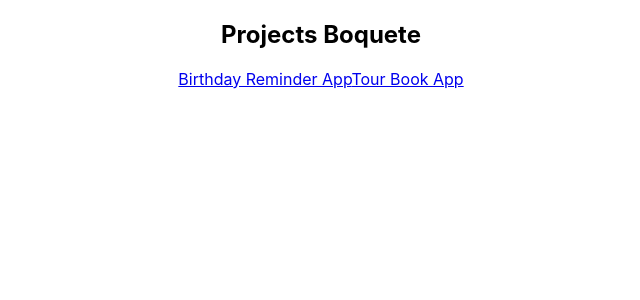
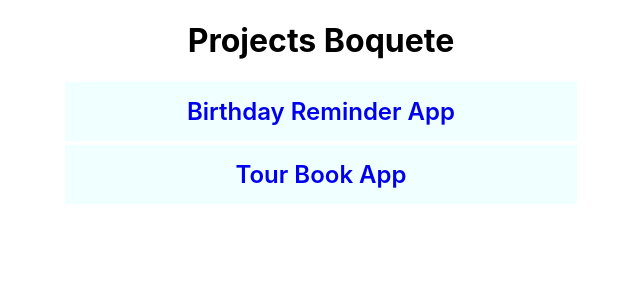
Before and after one commit to Chronoviser/Projects-Boquete, a React (Create React App) app: page / in a window 1280 px wide. Shown: the top 300 px of the page, without its empty margins (319-959 px from the left). Built offline with nearby package versions, Linux system fonts and the light colour scheme.

Commit message:
Updated Landing Page

```diff
--- a/src/App.js
+++ b/src/App.js
@@ -2,15 +2,35 @@ import './App.css';
 import { Route, Link } from 'react-router-dom';
 import BirthdayApp from './Birthday-Reminder/App';
 import TourBookApp from './Tour-Book/App';
+import Styled from 'styled-components';
+
+const StyledLink = Styled(Link)`
+  margin: 0 30% 0 30%;
+  display: block;
+  font-size: 24px;
+  background: azure;
+  font-weight: 600;
+  padding: 15px;
+  text-decoration: none;
+  color: matte;
+  cursor: pointer;
+  border-bottom: 4px solid #fff;
+  transition: color 0.25s ease-in;
+
+  &:hover {
+    color: #777;
+  }
+`
+
 
 function App() {
   return (
     <div className="App">
       <Route path='/' exact render={() =>
         <>
-          <h2>Projects Boquete</h2>
-          <Link to="/birthday-reminder-app" exact>Birthday Reminder App</Link>
-          <Link to="/tour-book-app" exact>Tour Book App</Link>
+          <h1>Projects Boquete</h1>
+          <StyledLink to="/birthday-reminder-app" exact>Birthday Reminder App</StyledLink>
+          <StyledLink to="/tour-book-app" exact>Tour Book App</StyledLink>
         </>
       } />
       <Route path="/birthday-reminder-app" component={BirthdayApp} />
```
